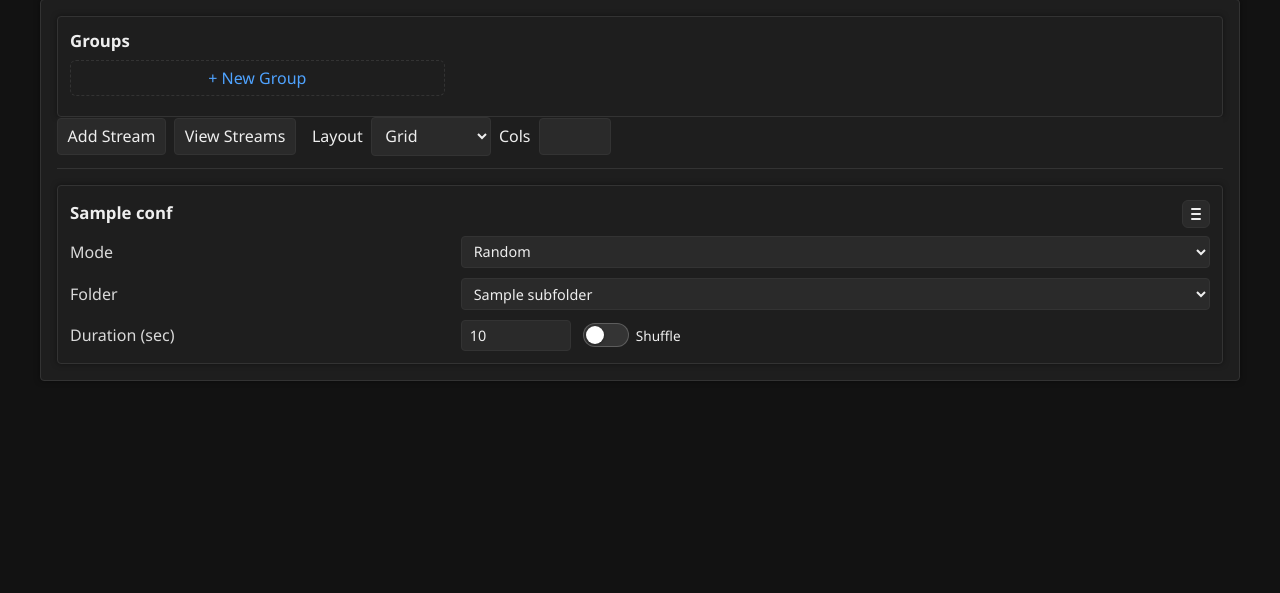
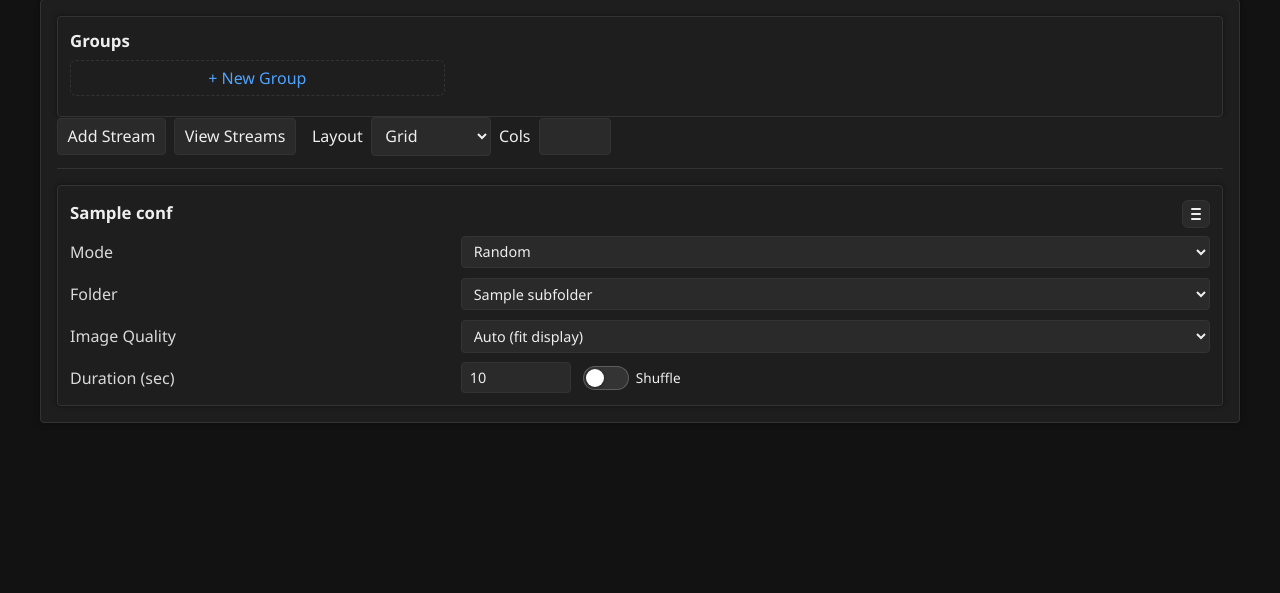
Before and after one commit to tpersp/EchoMosaic, a Flask app: template templates/index.html in a window 1280 px wide. Shown: the part 120-713 px from the top of the page. Run offline with Flask 3, Linux system fonts and the light colour scheme; the template is opened without the code that fills it: most values are stand-ins (such as "Sample title", 1, 10 or a date in 2020); data that the repository does not hold is empty; some libraries are stand-ins or nearby versions.

Commit message:
feat(ui): move image quality control to dashboard stream cards
- Backend: added IMAGE_QUALITY_CHOICES + per-stream image_quality field (default auto); sanitised on load/save and honoured by /stream/<id> with ?size= override support.
- Dashboard: added Image Quality select (Auto/Thumb/Medium/Full) to stream cards, hidden for livestreams; integrated with save flow + thumbnail previews.
- Stream view: removed in-stream quality widget, now auto-requests images based on dashboard choice (with query overrides still valid).
- Docs: updated README to mention new dashboard image quality control.

```diff
--- a/app.py
+++ b/app.py
@@ -44,6 +44,8 @@ THUMBNAIL_SIZE_PRESETS = {
 }
 IMAGE_CACHE_TIMEOUT = 60 * 60 * 24 * 7  # One week default for conditional responses
 IMAGE_CACHE_CONTROL_MAX_AGE = 31536000  # One year for browser Cache-Control headers
+
+IMAGE_QUALITY_CHOICES = {"auto", "thumb", "medium", "full"}
 
 AI_MODE = "ai"
 AI_SETTINGS_KEY = "ai_settings"
@@ -450,6 +452,7 @@ def default_stream_config():
         "yt_cc": False,
         "yt_mute": True,
         "yt_quality": "auto",
+        "image_quality": "auto",
         "label": "",
         AI_SETTINGS_KEY: default_ai_settings(),
         AI_STATE_KEY: default_ai_state(),
@@ -933,6 +936,8 @@ for k, v in list(settings.items()):
     if not k.startswith("_") and isinstance(v, dict):
         v.setdefault("label", k.capitalize())
         v.setdefault("shuffle", True)
+        if v.get("image_quality") not in IMAGE_QUALITY_CHOICES:
+            v["image_quality"] = "auto"
         ensure_ai_defaults(v)
 
 # Ensure notes key exists
@@ -977,6 +982,13 @@ def try_get_hls(original_url):
 def dashboard():
     subfolders = get_subfolders()
     streams = {k: v for k, v in settings.items() if not k.startswith("_")}
+    for conf in streams.values():
+        if isinstance(conf, dict):
+            quality = conf.get("image_quality")
+            if not isinstance(quality, str) or quality.strip().lower() not in IMAGE_QUALITY_CHOICES:
+                conf["image_quality"] = "auto"
+            else:
+                conf["image_quality"] = quality.strip().lower()
     mosaic = settings.get("_mosaic", default_mosaic_config())
     groups = sorted(list(settings.get("_groups", {}).keys()))
     return render_template(
@@ -1028,16 +1040,25 @@ def render_stream(name):
     if not key or key not in settings:
         return f"No stream '{name}'", 404
     conf = settings[key]
+    config_quality_raw = conf.get("image_quality", "auto")
+    if isinstance(config_quality_raw, str):
+        config_quality = config_quality_raw.strip().lower()
+    else:
+        config_quality = "auto"
+    if config_quality not in IMAGE_QUALITY_CHOICES:
+        config_quality = "auto"
+    conf["image_quality"] = config_quality
     images = list_images(conf.get("folder", "all"))
-    quality = (request.args.get("size") or "").strip().lower()
-    if quality and quality not in THUMBNAIL_SIZE_PRESETS:
-        quality = ""
+    requested_quality = (request.args.get("size") or "").strip().lower()
+    if requested_quality and requested_quality not in IMAGE_QUALITY_CHOICES:
+        requested_quality = ""
+    default_quality = requested_quality or config_quality
     return render_template(
         "single_stream.html",
         stream_id=key,
         config=conf,
         images=images,
-        default_quality=quality,
+        default_quality=default_quality,
     )
 
 
@@ -1086,7 +1107,7 @@ def update_stream_settings(stream_id):
 
     # We'll add new keys for YouTube: "yt_cc", "yt_mute", "yt_quality"
     for key in ["mode", "folder", "selected_image", "duration", "shuffle", "stream_url",
-                "yt_cc", "yt_mute", "yt_quality", "label"]:
+                "image_quality", "yt_cc", "yt_mute", "yt_quality", "label"]:
         if key in data:
             val = data[key]
             if key == "stream_url":
@@ -1104,6 +1125,11 @@ def update_stream_settings(stream_id):
                         if _slugify(other_label) == new_slug:
                             return jsonify({"error": "Another stream already uses this name"}), 400
                 conf[key] = new_label
+            elif key == "image_quality":
+                normalized = (val or "").strip().lower() if isinstance(val, str) else ""
+                if normalized not in IMAGE_QUALITY_CHOICES:
+                    normalized = "auto"
+                conf[key] = normalized
             else:
                 conf[key] = val
 
--- a/templates/index.html
+++ b/templates/index.html
@@ -76,6 +76,17 @@
             {% for f in subfolders %}
               <option value="{{ f }}" title="{{ f }}" {% if conf.folder == f %} selected {% endif %}>{{ f }}</option>
             {% endfor %}
+          </select>
+        </div>
+        <!-- Image Quality Selection -->
+        <div class="form-row image-quality-row" {% if conf.mode == 'livestream' %} style="display:none;" {% endif %}>
+          <label for="image-quality-{{ stream_id }}">Image Quality</label>
+          {% set image_q = (conf.image_quality or 'auto')|lower %}
+          <select id="image-quality-{{ stream_id }}" class="image-quality-select" data-stream="{{ stream_id }}">
+            <option value="auto" {% if image_q == 'auto' %} selected {% endif %}>Auto (fit display)</option>
+            <option value="thumb" {% if image_q == 'thumb' %} selected {% endif %}>Thumb (320px)</option>
+            <option value="medium" {% if image_q == 'medium' %} selected {% endif %}>Medium (1024px)</option>
+            <option value="full" {% if image_q == 'full' %} selected {% endif %}>Full resolution</option>
           </select>
         </div>
 
@@ -1852,6 +1863,12 @@
               highlightAiSelection(aiResults, selectedPath);
             }
           }
+          if (data.new_config && data.new_config.image_quality !== undefined) {
+            const qualitySelect = card.querySelector('.image-quality-select');
+            if (qualitySelect) {
+              qualitySelect.value = (data.new_config.image_quality || 'auto');
+            }
+          }
           const aiSettings = data.new_config && data.new_config.ai_settings;
           if (aiSettings) {
             const aiSection = card.querySelector('.ai-generator');
@@ -1886,6 +1903,7 @@
     const ytSettingsDiv = card.querySelector('.yt-settings');
     const selectedRow = card.querySelector('.selected-image-row');
     const folderRow = card.querySelector('.folder-row');
+    const qualityRow = card.querySelector('.image-quality-row');
     if (durationDiv) durationDiv.style.display = (mode === 'random') ? '' : 'none';
     if (shuffleChk) shuffleChk.closest('label').style.display = (mode === 'random') ? '' : 'none';
     if (urlDiv) urlDiv.style.display = (mode === 'livestream') ? '' : 'none';
@@ -1904,6 +1922,7 @@
     if (summaryUpdater) summaryUpdater();
     if (selectedRow) selectedRow.style.display = (mode === 'specific' || mode === 'ai') ? '' : 'none';
     if (folderRow) folderRow.style.display = (mode === 'livestream' || mode === 'ai') ? 'none' : '';
+    if (qualityRow) qualityRow.style.display = (mode === 'livestream') ? 'none' : '';
     // Only show YT options if URL looks like YouTube
     const type = detectUrlType(streamUrl);
     if (ytSettingsDiv) ytSettingsDiv.style.display = (mode === 'livestream' && type === 'YouTube') ? '' : 'none';
@@ -1923,7 +1942,7 @@
         imageGrid.innerHTML = '';
         imgs.forEach(path => {
           const imgEl = document.createElement('img');
-          imgEl.src = `/stream/image/${path}`;
+          imgEl.src = `/stream/image/${path}?size=thumb`;
           imgEl.title = path;
           imgEl.classList.add('picker-thumbnail');
           if (currentSelected === path) {
@@ -1968,6 +1987,13 @@
           const folder = e.target.value;
           e.target.title = folder;
           saveSettings(streamId, { folder, selected_image: null });
+        });
+      }
+      const imageQualitySelect = card.querySelector('.image-quality-select');
+      if (imageQualitySelect) {
+        imageQualitySelect.addEventListener('change', e => {
+          const nextValue = e.target.value || 'auto';
+          saveSettings(streamId, { image_quality: nextValue });
         });
       }
       // Mode change
```
Also changed, not shown: templates/single_stream.html (+14 -105 lines), README.md.
